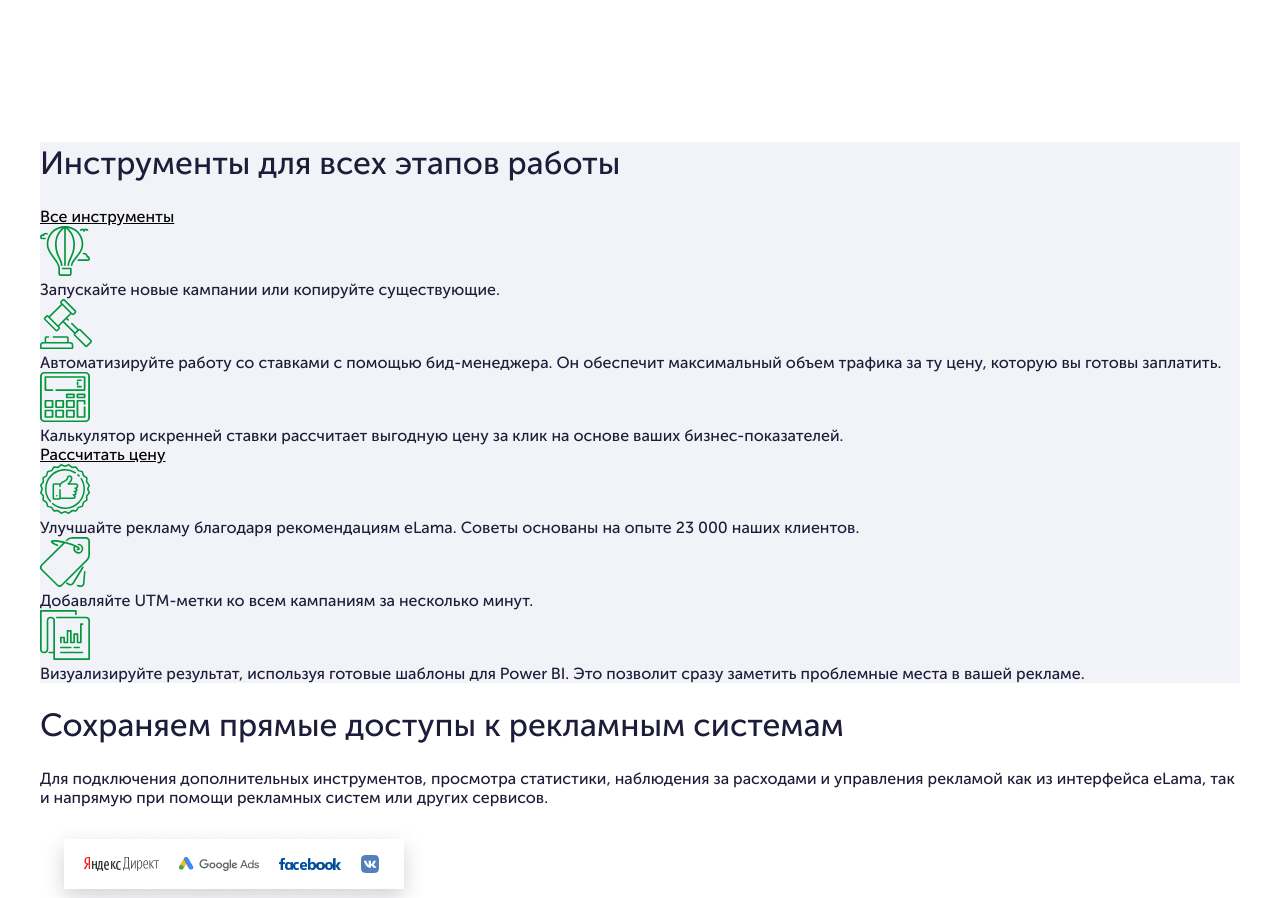
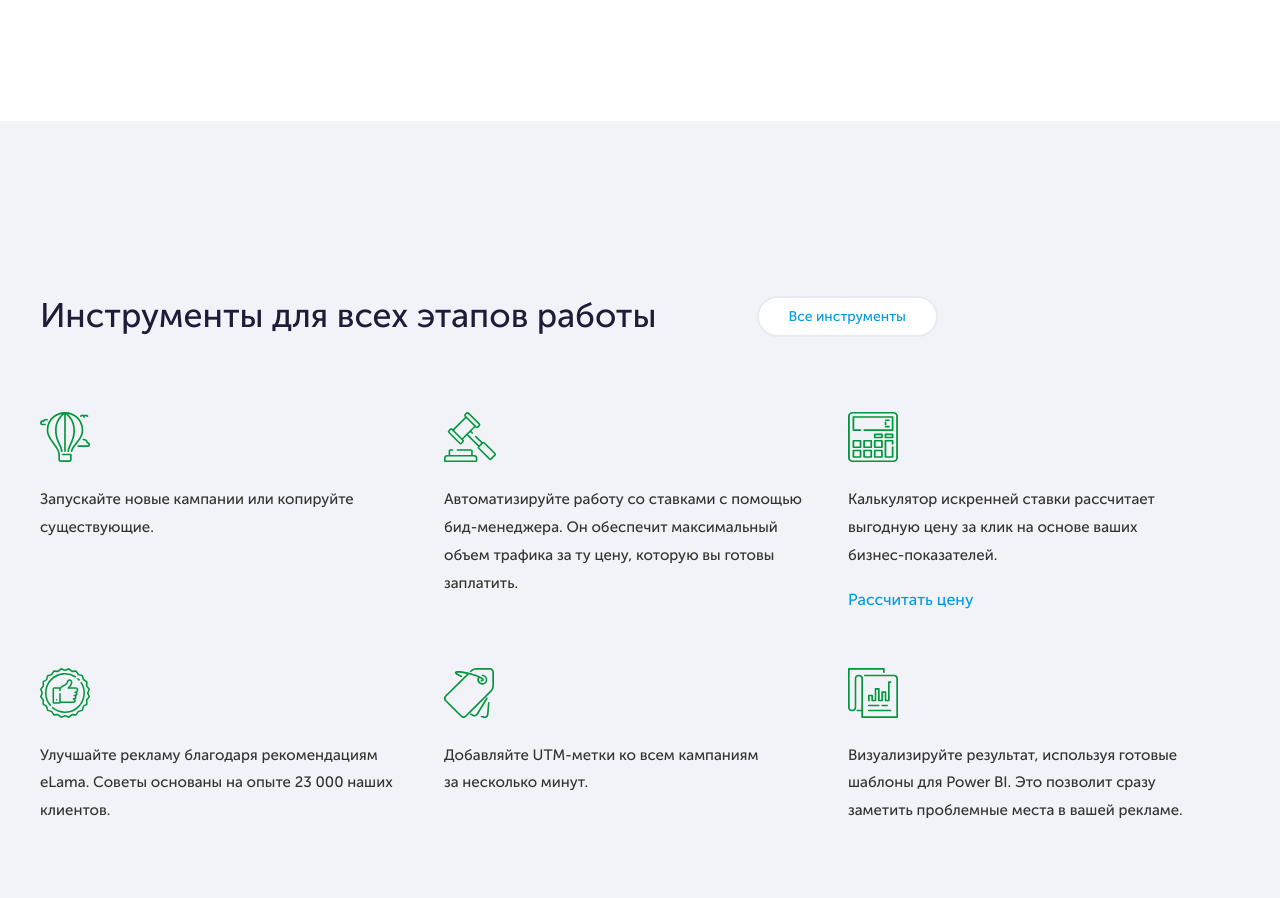
Before and after one commit to akuzevanova/eLama_main, a website: page src/index.html in a window 1280 px wide. Shown: the part 2080-2978 px from the top of the page. Drawn offline with nearby package versions, Linux system fonts and the light colour scheme; files that its build step writes are made by us from their sources.

Commit message:
tools block

```diff
--- a/src/styles/tools-block.css
+++ b/src/styles/tools-block.css
@@ -1,3 +1,68 @@
 .tools-block {
   background-color: #f2f3f8;
+  display: flex;
+  padding: 150px 0 100px 0;
 }
+
+.tryfreeblock-container {
+}
+
+.tools-title-block {
+  display: flex;
+  margin-bottom: 50px;
+}
+
+.tools-title {
+  font-size: 17px;
+}
+
+.tools-button {
+  display: inline-flex;
+  align-items: center;
+  margin-left: 100px;
+}
+
+.tools-button a {
+  text-decoration: none;
+  border-radius: 30px;
+  border: 2px solid #e7eaf1;
+  background-color: #fff;
+  color: #039be6;
+  font-size: 14px;
+  padding: 10px 30px;
+}
+.tools-button :hover {
+  border-color: #38c4ff;
+}
+
+.tools-table {
+  display: flex;
+  justify-content: space-between;
+  flex-wrap: wrap;
+}
+
+.tools-box {
+  flex: 0 0 30%;
+  padding-right: 2rem;
+  margin-bottom: 50px;
+}
+
+.tools-logo {
+  margin-bottom: 20px;
+}
+
+.tools-description {
+  margin-bottom: 20px;
+  color: #333;
+  line-height: 1.8575;
+  font-size: 15px;
+}
+
+.tools-link a {
+  color: #039be6;
+  text-decoration: none;
+}
+
+.tools-link a:hover {
+  color: #38c4ff;
+}
--- a/src/views/tools-block.html
+++ b/src/views/tools-block.html
@@ -1,4 +1,5 @@
-<div class="tools-block container">
+<div class="tools-block">
+  <div class="tryfreeblock-container container">
     <div class="tools-title-block">
       <div class="tools-title ">
         <h1 class="all-title">Инструменты для всех этапов работы</h1>
@@ -21,8 +22,9 @@
           <img src="/images/auction.svg" alt="auction" />
         </div>
         <div class="tools-description">
-        Автоматизируйте работу со ставками с помощью бид-менеджера. Он обеспечит
-        максимальный объем трафика за ту цену, которую вы готовы заплатить.
+          Автоматизируйте работу со ставками с помощью бид-менеджера. Он
+          обеспечит максимальный объем трафика за ту цену, которую вы готовы
+          заплатить.
         </div>
       </div>
       <div class="tools-box">
@@ -30,8 +32,8 @@
           <img src="/images/calculator.svg" alt="calculator" />
         </div>
         <div class="tools-description">
-        Калькулятор искренней ставки рассчитает выгодную цену за клик на основе
-        ваших бизнес-показателей.
+          Калькулятор искренней ставки рассчитает выгодную цену за клик на
+          основе ваших</br>бизнес-показателей.
         </div>
         <div class="tools-link">
           <a href="https://elama.ru/tools/smart-bid/">Рассчитать цену</a>
@@ -42,8 +44,8 @@
           <img src="/images/recommended.svg" alt="recommended" />
         </div>
         <div class="tools-description">
-        Улучшайте рекламу благодаря рекомендациям eLama. Советы основаны на
-        опыте 23 000 наших клиентов.
+          Улучшайте рекламу благодаря рекомендациям</br>eLama. Советы основаны на
+          опыте 23 000 наших</br>клиентов.
         </div>
       </div>
       <div class="tools-box">
@@ -51,7 +53,7 @@
           <img src="/images/discount.svg" alt="discount" />
         </div>
         <div class="tools-description">
-        Добавляйте UTM-метки ко всем кампаниям за несколько минут.
+          Добавляйте UTM-метки ко всем кампаниям</br>за несколько минут.
         </div>
       </div>
       <div class="tools-box">
@@ -65,3 +67,4 @@
       </div>
     </div>
   </div>
+</div>
```
Lines whose indentation alone changed are shown as unchanged.
